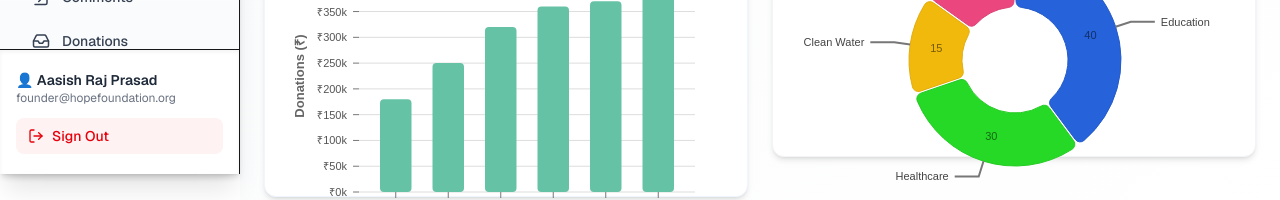
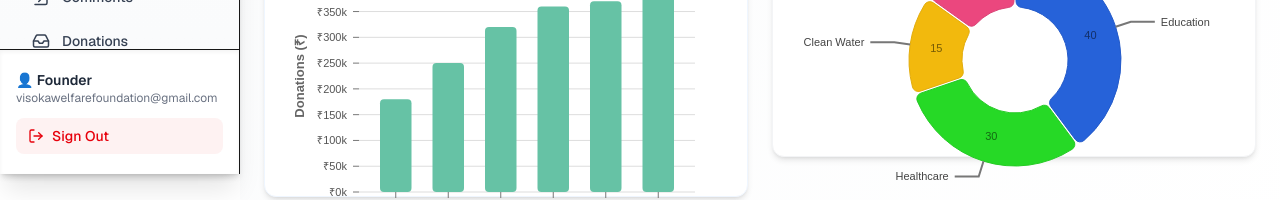
Before and after one commit to Aasish12313/ngo, a Next.js app in the folder frontend/: page /admin in a window 1280 px wide. Shown: the part 626-826 px from the top of the page. Built offline with nearby package versions, Linux system fonts and the light colour scheme.

Commit message:
feat: update project names and founder information in sidebar

```diff
--- a/frontend/src/components/ActiveProjects.jsx
+++ b/frontend/src/components/ActiveProjects.jsx
@@ -3,15 +3,15 @@ import { motion } from 'framer-motion';
 
 const projects = [
   {
-    name: 'Rural Education Initiative',
-    location: 'Maharashtra',
+    name: 'Dream Shala',
+    location: 'Lucknow',
     raised: 375000,
     target: 500000,
     beneficiaries: 850,
     progress: 75,
   },
   {
-    name: 'Clean Water Access',
+    name: ' Red Relief Campaign',
     location: 'Rajasthan',
     raised: 480000,
     target: 800000,
@@ -19,7 +19,7 @@ const projects = [
     progress: 60,
   },
   {
-    name: 'Women Skill Development',
+    name: 'Youth Ki Awaaz Fellowship',
     location: 'Karnataka',
     raised: 135000,
     target: 300000,
--- a/frontend/src/components/AdminSidebar.jsx
+++ b/frontend/src/components/AdminSidebar.jsx
@@ -74,8 +74,8 @@ export default function AdminSidebar() {
         {/* User Info + Logout */}
         <div className="px-4 py-5 border-t bg-white shadow-inner">
           <div className="mb-3">
-            <p className="text-sm font-semibold text-gray-800">👤 Aasish Raj Prasad</p>
-            <p className="text-xs text-gray-500 truncate">founder@hopefoundation.org</p>
+            <p className="text-sm font-semibold text-gray-800">👤 Founder</p>
+            <p className="text-xs text-gray-500 truncate">visokawelfarefoundation@gmail.com</p>
           </div>
           <button
             className="flex items-center w-full px-3 py-2 text-sm text-red-600 font-medium bg-red-50 hover:bg-red-100 rounded-lg gap-2 transition-all"
```
